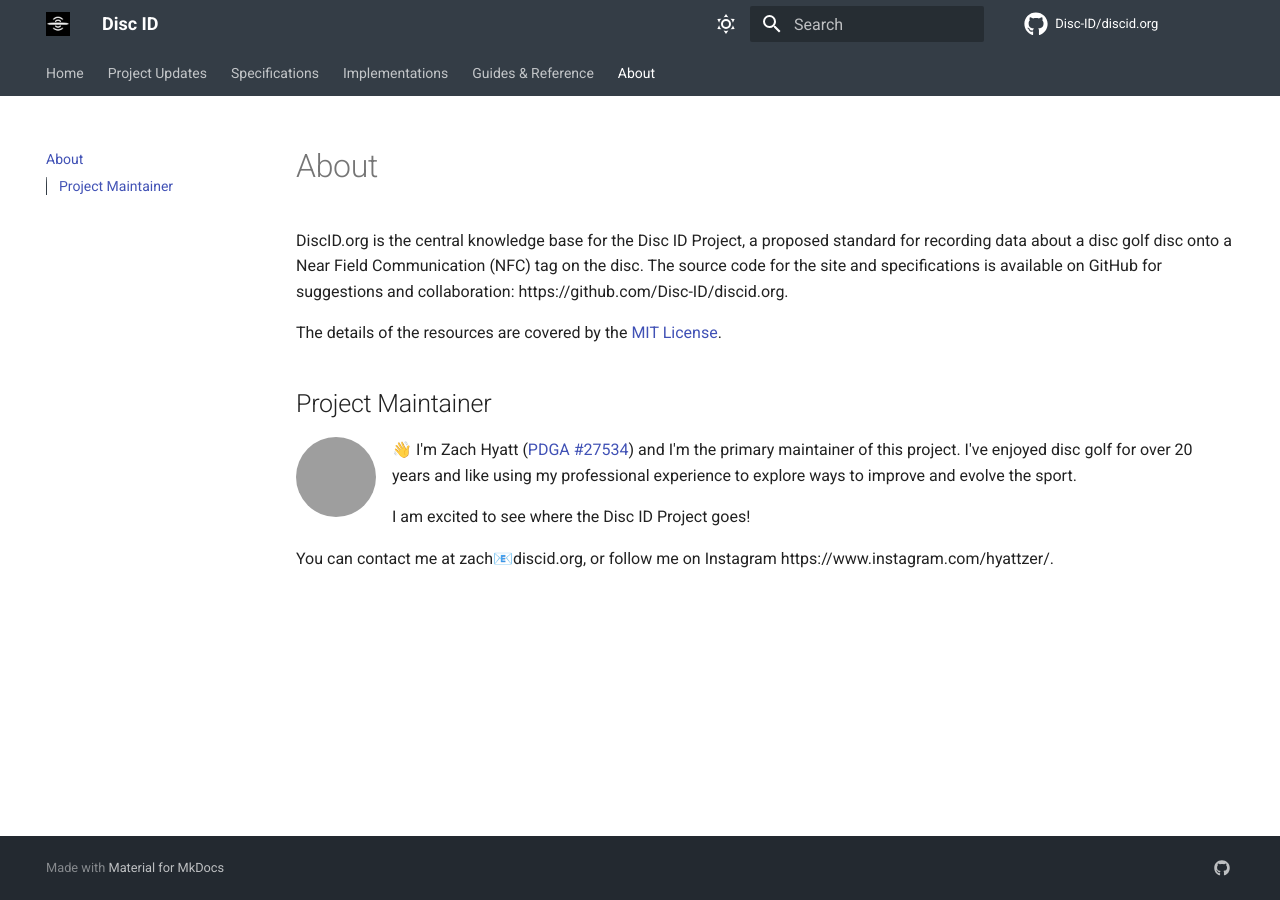
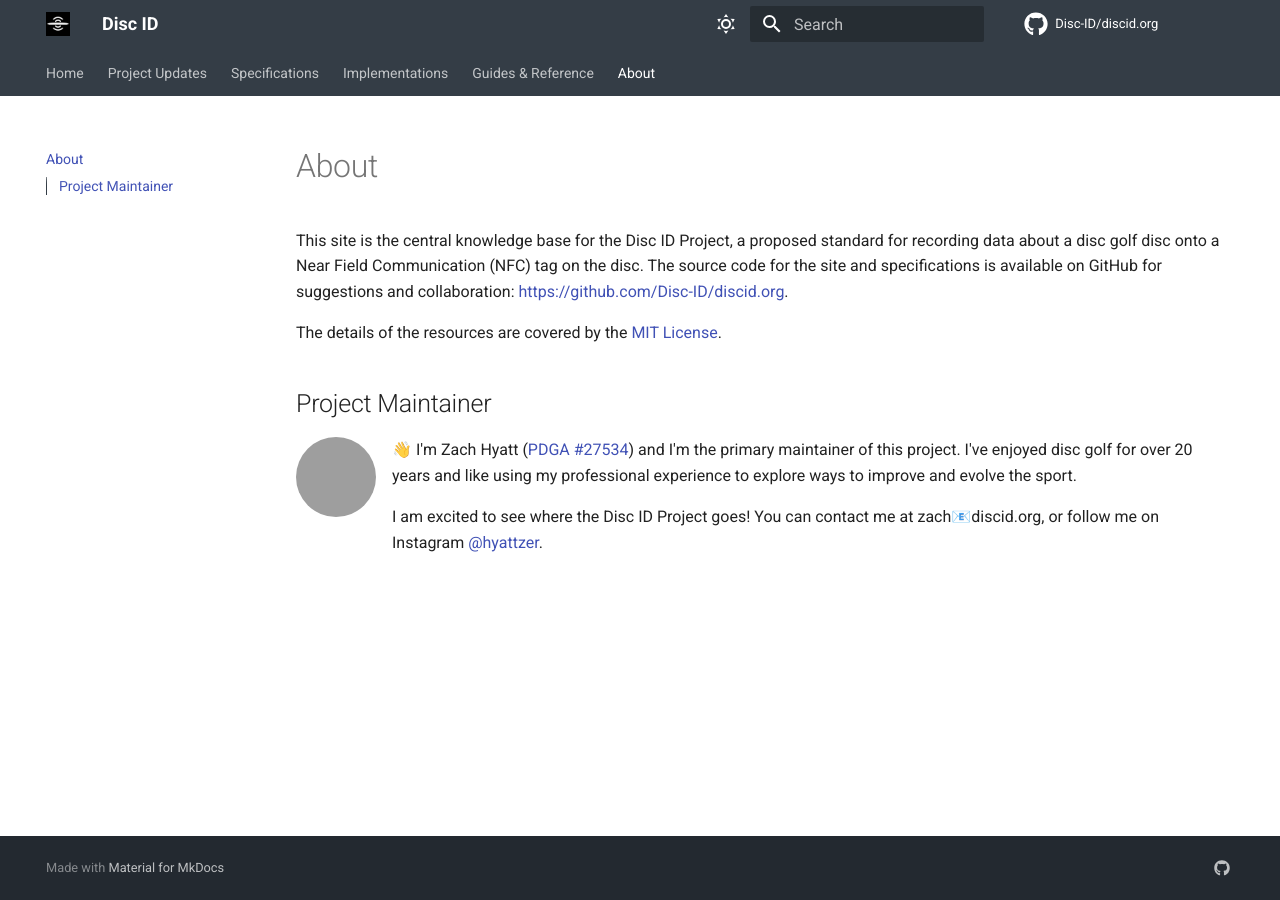
Before and after one commit to Disc-ID/discid.org, an MkDocs documentation site: the page built from docs/about.md, in a window 1280 px wide. Built offline with MkDocs 1.6.1 and Material for MkDocs 9.7.7, drawn with Linux system fonts in a browser that asks for light colours; comment, search, counter and statistics services are not loaded; grey boxes are pictures that could not be loaded.

```diff
--- a/docs/about.md
+++ b/docs/about.md
@@ -5,15 +5,13 @@ description: Details about the Disc ID project
 
 # About
 
-DiscID.org is the central knowledge base for the Disc ID Project, a proposed standard for recording data about a disc golf disc onto a Near Field Communication (NFC) tag on the disc. The source code for the site and specifications is available on GitHub for suggestions and collaboration: https://github.com/Disc-ID/discid.org.
+This site is the central knowledge base for the Disc ID Project, a proposed standard for recording data about a disc golf disc onto a Near Field Communication (NFC) tag on the disc. The source code for the site and specifications is available on GitHub for suggestions and collaboration: [https://github.com/Disc-ID/discid.org](https://github.com/Disc-ID/discid.org).
 
-The details of the resources are covered by the [MIT License](https://github.com/Disc-ID/discid.org/LICENSE.md).
+The details of the resources are covered by the [MIT License](https://github.com/Disc-ID/discid.org/blob/main/LICENSE.md).
 
 ## Project Maintainer
 ![Zach Hyatt](https://github.com/zhyatt.png){ align=left class="md-typeset md-author" style="border-radius: 100%; height: 4rem; width: 4rem"}
 
-👋 I'm Zach Hyatt ([PDGA #27534](https://www.pdga.com/player/27534){ target=_blank}) and I'm the primary maintainer of this project. I've enjoyed disc golf for over 20 years and like using my professional experience to explore ways to improve and evolve the sport.
+👋 I'm Zach Hyatt ([PDGA #27534](https://www.pdga.com/player/27534)) and I'm the primary maintainer of this project. I've enjoyed disc golf for over 20 years and like using my professional experience to explore ways to improve and evolve the sport.
 
-I am excited to see where the Disc ID Project goes!
-
-You can contact me at zach📧discid.org, or follow me on Instagram https://www.instagram.com/hyattzer/.
+I am excited to see where the Disc ID Project goes! You can contact me at zach📧discid.org, or follow me on Instagram [@hyattzer](https://www.instagram.com/hyattzer/).
```
Also changed, not shown: docs/guides-reference.md (+8 -8 lines), docs/index.md (+2 -2 lines), docs/project-updates/posts/introducing-disc-id.md (+4 -4 lines), docs/specifications/disc-id.md (+18 -15 lines), docs/specifications/ndef.md (+1 -0 lines).
